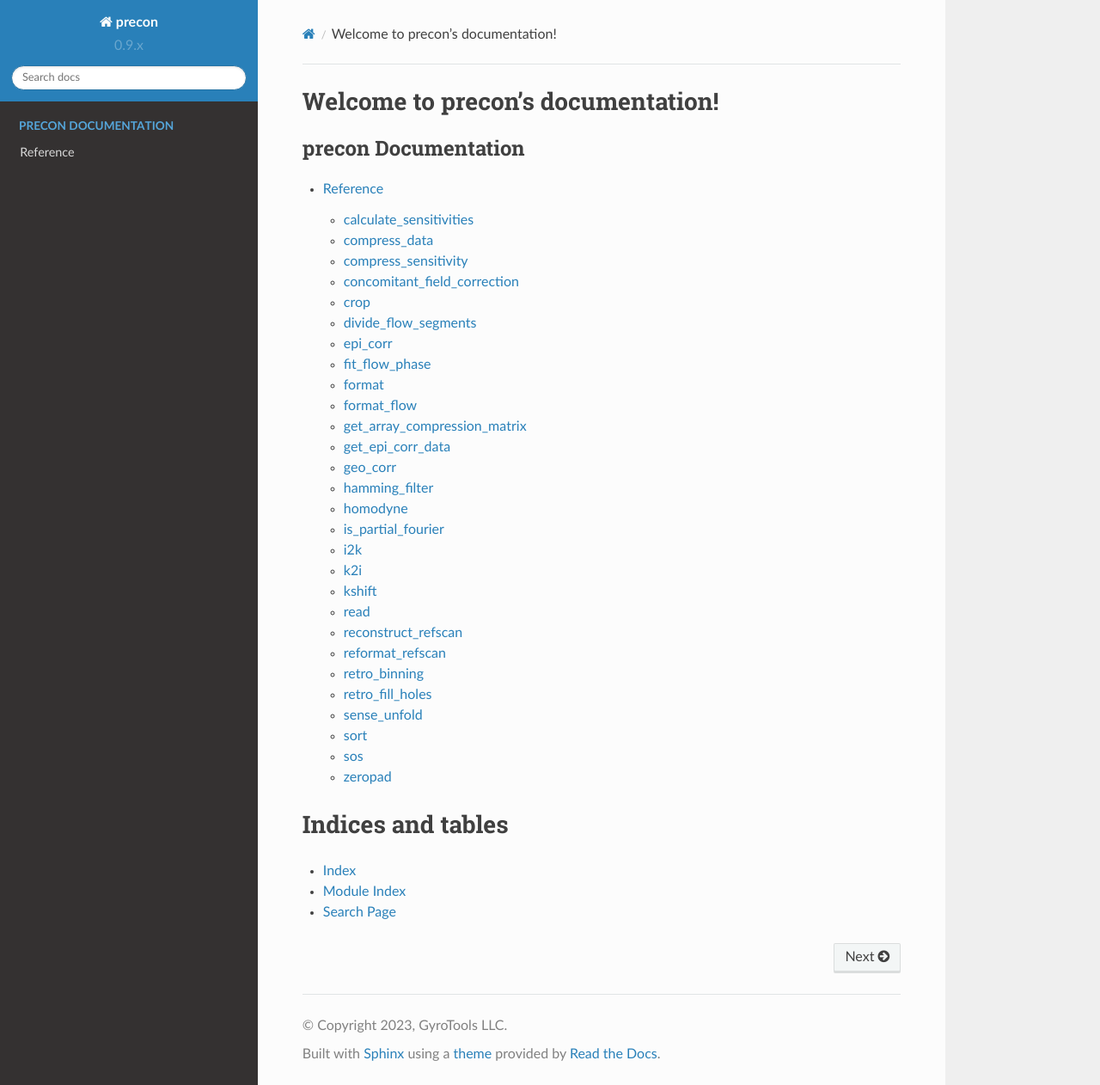
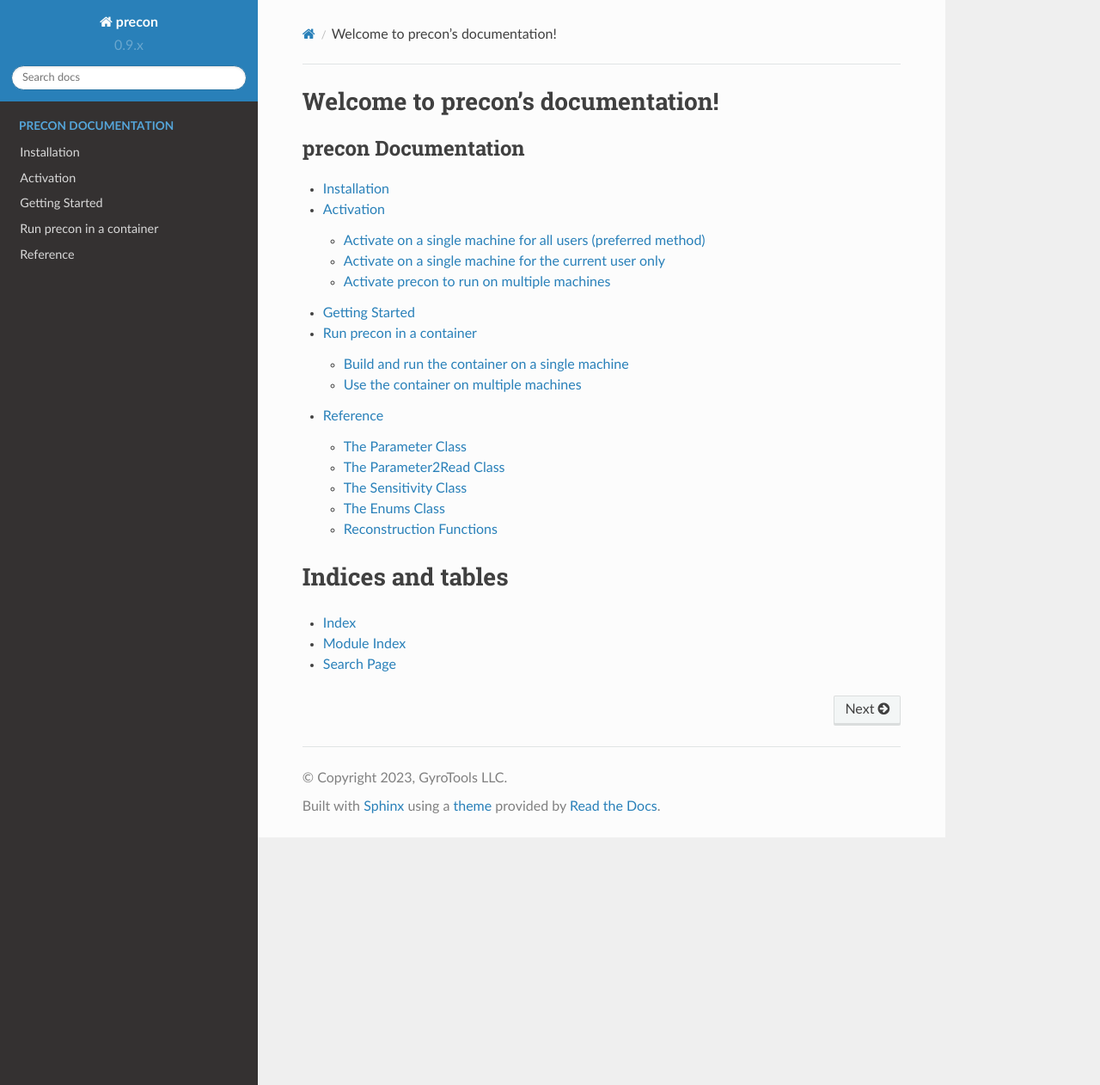
Before and after one commit to GyroTools/precon-examples, a Sphinx documentation site: the page built from doc/index.rst, in a window 1280 px wide and 1262 px high. Shown: the whole window at 86% size. Built offline with Sphinx 7.4.7 and the Read the Docs theme 2.0.0, drawn with Linux system fonts in a browser that asks for light colours.

Commit message:
build doc

```diff
--- a/doc/index.rst
+++ b/doc/index.rst
@@ -10,6 +10,9 @@ Welcome to precon's documentation!
    :caption: precon Documentation
    :maxdepth: 2
 
+   src/installation
+   src/getting_started
+   src/container
    src/reference
 
 Indices and tables
--- /dev/null
+++ b/doc/src/container.rst
@@ -0,0 +1,57 @@
+Run precon in a container
+=========================
+
+It is possible, and sometimes beneficial, to run precon in a container. If the container is used on a single machine the license file can be mapped into the container and precon can be activated as describend above.
+If the container should be distributed on multiple machines a floating license needs to be added to the container as environment variable :ref:`see above <Activate-precon-to-run-on-multiple-machines>`.
+
+Build and run the container on a single machine
+-----------------------------------------------
+
+1. Create a Dockerfile, which installs precon and copies the recon script into it. For example:
+    .. code-block:: Dockerfile
+
+        FROM python:3.9
+
+        RUN pip install gt-precon --extra-index-url https://precon:<ACCESS_TOKEN>@pypi.gyrotools.com/simple/
+        COPY ./examples/simple_recon.py /
+
+
+2. Build the container:
+
+   .. code-block:: bash
+
+        docker build -t precon .
+
+
+3. Create a license file on the host in a location of your  choice:
+
+    .. code-block:: bash
+
+        mkdir /home/gyrotools/license
+        touch /home/gyrotools/license/license.key
+
+
+4. Map the license file into the container to `/etc/gyrotools` and activate precon:
+
+    .. code-block:: bash
+
+        docker run --rm -v /home/gyrotools/license:/etc/gyrotools precon python -m precon license --activate <ACTIVATION_TOKEN>
+
+
+5. Run the recon by mapping the license file and the data into the container:
+
+    .. code-block:: bash
+
+        docker run --rm -v /home/gyrotools/license:/etc/gyrotools -v /home/gyrotools/data:/data precon python /simple_recon.py /data/rawfile.raw
+
+
+Use the container on multiple machines
+--------------------------------------
+
+1. Get a floating license key as described :ref:`above <Activate-precon-to-run-on-multiple-machines>`
+
+2. Add the key as environment variable to the container (in the build or run stage):
+
+    .. code-block:: bash
+
+        docker run --rm -e PRECON_LICENSE_KEY=<YOUR_LICENSE_KEY> -v /home/gyrotools/data:/data precon python /simple_recon.py /data/rawfile.raw
--- /dev/null
+++ b/doc/src/getting_started.rst
@@ -0,0 +1,65 @@
+Getting Started
+===============
+
+Import precon:
+
+.. code-block:: python
+
+    import precon as pr
+
+
+Read the parameters from a raw file (the data must have been acquired with the ReconFrame patch):
+
+.. code-block:: python
+
+    pars = pr.Parameter(Path('my_rawfile.raw'))
+
+
+Obtain a parameter:
+
+.. code-block:: python
+
+    vs = pars.get_voxel_sizes(mix=0)
+
+
+Obtain a GOAL parameter by name:
+
+.. code-block:: python
+
+    flip_angle = pars.get_value('EX_ACQ_flip_angle', default=[90.0])
+
+
+Please note that `get_value` always returns a list of values. If the parameter is not found then the specified default value is returned. If no default value is given `None` is returned.
+
+Obtain a GOAL object attribute:
+
+.. code-block:: python
+
+    sq_base = pars.goal.get_object('SQ', 'base')
+    sq_base_dur = sq_base.get_attribute('dur', cmp=0)
+
+
+Read the raw file and create k-space data:
+
+.. code-block:: python
+
+    parameter2read = pr.Parameter2Read(pars.labels)
+    for mix in parameter2read.mix:
+        for stack in parameter2read.stack:
+            parameter2read.stack = stack
+            parameter2read.mix = mix
+
+            # read data
+            with open(args.rawfile, 'rb') as raw:
+                data, labels = pr.read(raw, parameter2read, pars.labels, pars.coil_info)
+
+            # sort and zero fill data (create k-space)
+            cur_recon_resolution = pars.get_recon_resolution(mix=mix, xovs=False, yovs=True, zovs=True)
+            data, labels = pr.sort(data, labels, output_size=cur_recon_resolution)
+
+
+Please note that the read function only reads data of the same size and with the same geometry. Therefore, you should always loop over the number of mixes and stacks.
+
+Examples of a complete reconstruction can be found `here <https://github.com/GyroTools/precon-examples/tree/master/examples>`_.
+
+Example data can be found `here <https://github.com/GyroTools/precon-examples/tree/master/data>`_.
--- /dev/null
+++ b/doc/src/installation.rst
@@ -0,0 +1,121 @@
+Installation
+============
+
+.. note::
+
+    precon needs Python 3.7 or higher.
+
+install precon using pip:
+
+.. code-block:: python
+
+    pip install gt-precon --extra-index-url https://pypi.gyrotools.com/simple/
+
+
+When prompted for username and password enter the credentials for the `GyroTools user portal <https://portal.gyrotools.com/portal>`_
+
+For an automated installation without password prompt (e.g. in requirements.txt) use your personal access token for the `GyroTools user portal <https://portal.gyrotools.com/portal>`_:
+
+.. code-block:: python
+
+    pip install gt-precon --extra-index-url https://precon:<PERSONAL_ACCESS_TOKEN>@pypi.gyrotools.com/simple/
+
+
+The `<PERSONAL_ACCESS_TOKEN>` can be found in the Profile page of the `GyroTools user portal <https://portal.gyrotools.com/portal>`_:
+
+.. image:: ../portal_profile.jpg
+
+
+Activation
+==========
+
+Precon is a proprietary software package and needs a license to work. Please contact `GyroTools <https://www.gyrotools.com/gt/index.php/contact-form>`_ for details and pricing.
+
+.. note::
+
+    precon shares the same license with MRecon. If MRecon is already activated on the current machine then the activation for precon can be skipped.
+
+Activate on a single machine for all users (preferred method)
+-------------------------------------------------------------
+
+Windows
+*******
+
+To activate precon for all users of a Windows machine run the following command:
+
+.. code-block:: python
+
+    python -m precon license --activate <ACTIVATION_TOKEN>
+
+The `<ACTIVATION_TOKEN>` is usually received by email, but is also displayed in the `GyroTools user portal <https://portal.gyrotools.com/portal>`_.
+Upon activation a license file will be written in `C:\ProgramData\Gyrotools\license.key`. Make sure you have the necessary permissions to do so.
+
+Linux / Mac
+***********
+
+To activate precon for all users of a Linux / OSX machine first create a license file in `/etc/gyrotools` and make sure everybody has write permissions on it:
+
+.. code-block:: bash
+
+    sudo mkdir -p /etc/gyrotools/ && sudo touch /etc/gyrotools/license.key && sudo chmod 666 /etc/gyrotools/license.key'
+
+
+Then activate precon with:
+
+.. code-block:: python
+
+    python -m precon license --activate <ACTIVATION_TOKEN>
+
+
+The `<ACTIVATION_TOKEN>` is usually received by email, but is also displayed in the `GyroTools user portal <https://portal.gyrotools.com/portal>`_.
+
+Activate on a single machine for the current user only
+------------------------------------------------------
+
+If you don't have administration rights, precon can also be activated for the current user only:
+
+.. code-block:: python
+
+    python -m precon license --activate-user <ACTIVATION_TOKEN>
+
+
+By doing so only the user which activated precon can use it. The license file will be placed into the user's home directory under `<USER_HOME>/.gyrotools/license.key`
+
+Activate precon to run on multiple machines
+-------------------------------------------
+
+.. note::
+
+    The floating license is an upgrade which needs to be purchased separately. Please contact `GyroTools <https://www.gyrotools.com/gt/index.php/contact-form>`_ for details and pricing.
+
+
+Sometimes it is not possible (or inconvenient) to run reconstructions on a single machine. For example if the recon should be run on a cluster with many different nodes or if it is run in a container in the cloud.
+For these applications precon can be activated with a floating license:
+
+1. Obtain a license-key with:
+
+    .. code-block:: python
+
+        python -m precon license --get
+
+    Follow the instructions on the screen and use the credentials of the `GyroTools user portal <https://portal.gyrotools.com/portal>`_ to login
+
+2. Create an environment variable called `PRECON_LICENSE_KEY` with the license-key as value. E.g:
+
+    .. code-block:: python
+
+        export PRECON_LICENSE_KEY=<YOUR_LICENSE_KEY>
+
+.. important::
+
+    Using a floating license, needs an active internet connection in order to connect to the GyroTools license server (https://license.gyrotools.com)
+
+To test if precon is activated you can print the license information:
+
+.. code-block:: python
+
+    python -m precon license --info
+
+.. warning::
+
+    The obtained license-key is a personal key which is linked to your GyroTools portal account. Do not share it with anyone! Sharing it with another non-eligible person might result in the loss of your license.
--- a/doc/src/reference.rst
+++ b/doc/src/reference.rst
@@ -1,5 +1,32 @@
 Reference
 =========
+
+The Parameter Class
+*******************
+
+.. autoclass:: precon.Parameter
+    :members:
+
+The Parameter2Read Class
+************************
+
+.. autoclass:: precon.Parameter2Read
+    :members:
+
+The Sensitivity Class
+*********************
+
+.. autoclass:: precon.Sensitivity
+    :members:
+
+The Enums Class
+***************
+
+.. autoclass:: precon.Enums
+    :members:
+
+Reconstruction Functions
+************************
 
 calculate_sensitivities
 -----------------------
```
Also changed, not shown: 1 other file.
